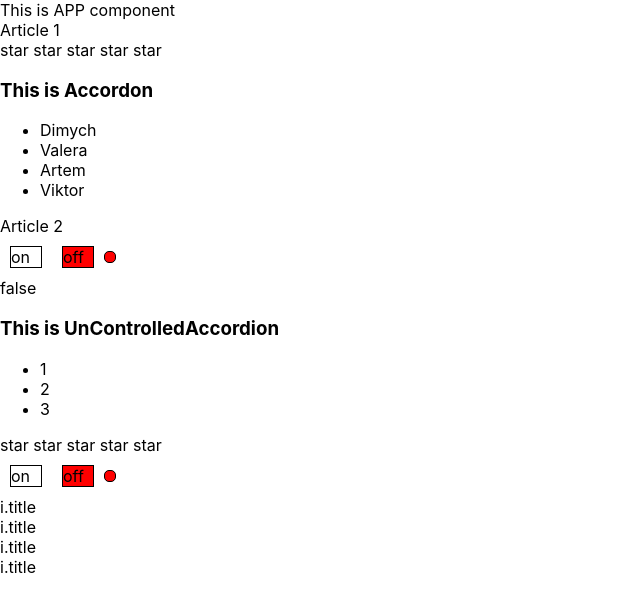
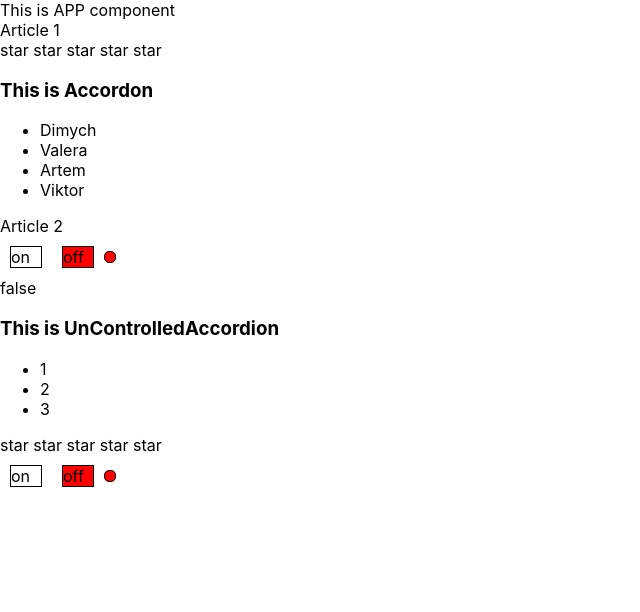
Before and after one commit to Lam1ro4eQ/it-kamasutra, a React (Create React App) app in the folder accordion/: page / in a window 1280 px wide. Shown: the top 612 px of the page, without its empty margins (0-640 px from the left). Built offline with nearby package versions, Linux system fonts and the light colour scheme.

Commit message:
storiesbook accordion

```diff
--- a/accordion/src/App.tsx
+++ b/accordion/src/App.tsx
@@ -12,13 +12,14 @@ const App = () => {
     let [ratingValue, setRatingValue] = useState<RatingValueType>(0)
     let [collapsed, setCollapsed] = useState(false)
     let [on, SetOn] = useState(false)
+
     return (
         <div className={"App"}>
             <PageTitle title={"This is APP component"}/>
             <>Article 1</>
             <Rating value={ratingValue} onClick={setRatingValue}/>
 
-            <Accordion titleValue={"This is Accordon "} collapsed={collapsed} items={[
+            <Accordion titleValue={"This is Accordon "} collapsed={collapsed}  items={[
                 {title: 'Dimych', value: 1},
                 {title: 'Valera', value: 2},
                 {title: 'Artem', value: 3},
@@ -40,12 +41,13 @@ const App = () => {
             <OnOff on={on} SetOn={() => {
                 SetOn(!on)
             }}/>
-            <Select items={[
-                {title: 'Dimych', value: 1},
-                {title: 'Valera', value: 2},
-                {title: 'Artem', value: 3},
-                {title: 'Viktor', value: 4}
-            ]} />
+
+            {/*<Select onChangeSelect={onChangeSelect} items={[*/}
+            {/*    {title: 'Dimych', value: 1},*/}
+            {/*    {title: 'Valera', value: 2},*/}
+            {/*    {title: 'Artem', value: 3},*/}
+            {/*    {title: 'Viktor', value: 4}*/}
+            {/*]} />*/}
         </div>
     );
 };
```
